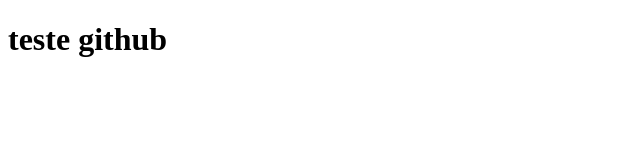
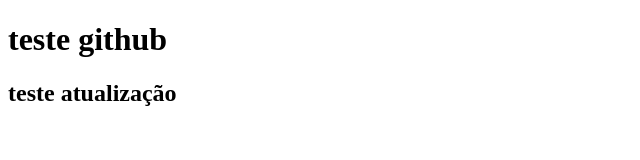
Before and after one commit to Vinicius1998ls/teste_git, a plain HTML site: page index.html in a window 1280 px wide. Shown: the whole page, without its empty margins (0-640 px from the left). Drawn offline with Linux system fonts and the light colour scheme.

Commit message:
TESTE atualizacao

```diff
--- a/index.html
+++ b/index.html
@@ -8,5 +8,6 @@
 </head>
 <body>
     <h1>teste github</h1>
+    <h2>teste atualização</h2>
 </body>
 </html>
```
